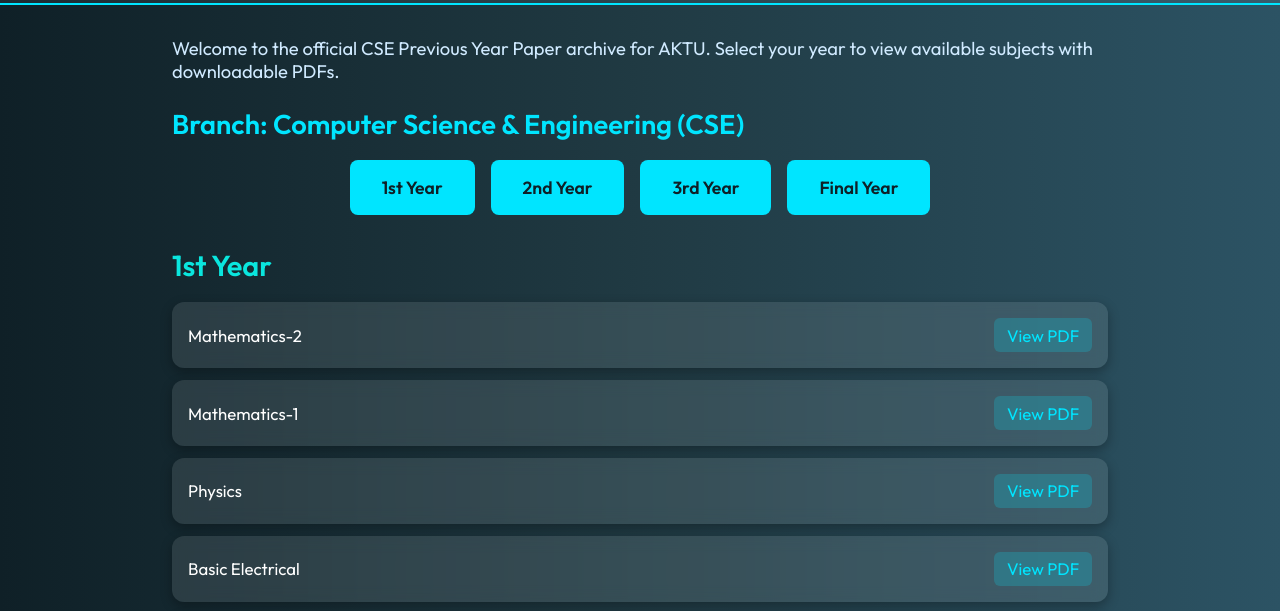
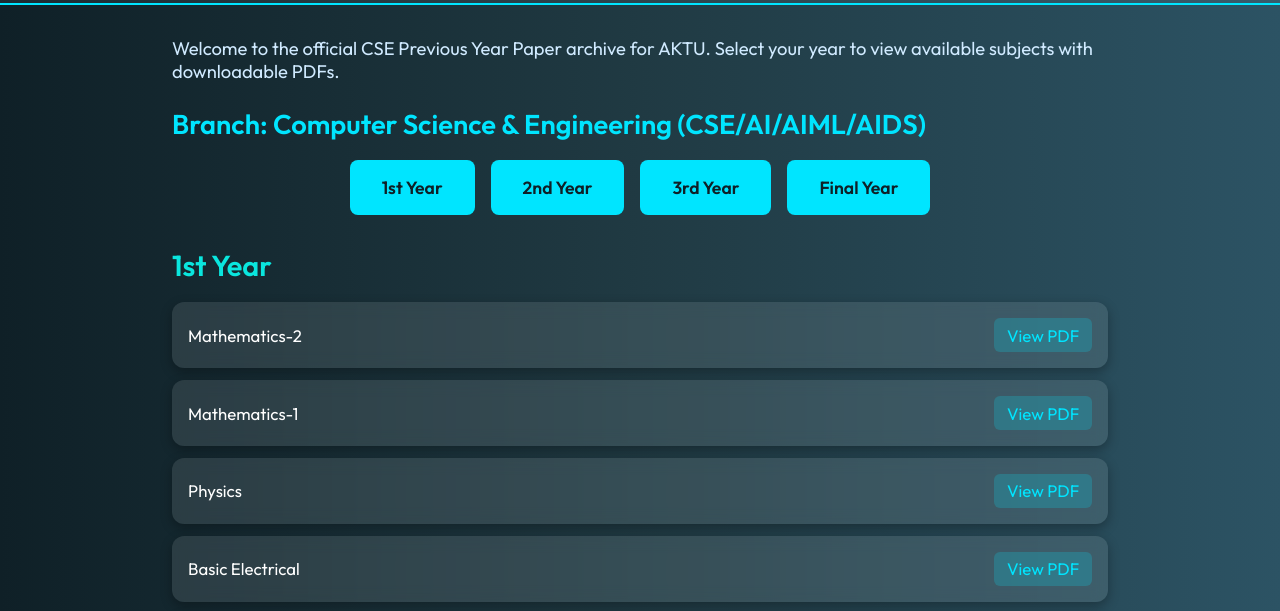
Before and after one commit to crazy-develop/college-pyp, a plain HTML site: page index.html in a window 1280 px wide. Shown: the part 97-708 px from the top of the page. Drawn offline with Linux system fonts and the light colour scheme.

Commit message:
Update index.html

```diff
--- a/index.html
+++ b/index.html
@@ -23,7 +23,7 @@
 
   <main id="main-content">
     <p class="intro">Welcome to the official CSE Previous Year Paper archive for AKTU. Select your year to view available subjects with downloadable PDFs.</p>
-    <div class="branch-heading">Branch: Computer Science & Engineering (CSE)</div>
+    <div class="branch-heading">Branch: Computer Science & Engineering (CSE/AI/AIML/AIDS)</div>
 
     <div class="btn-group">
       <button data-target="year1">1st Year</button>
```
